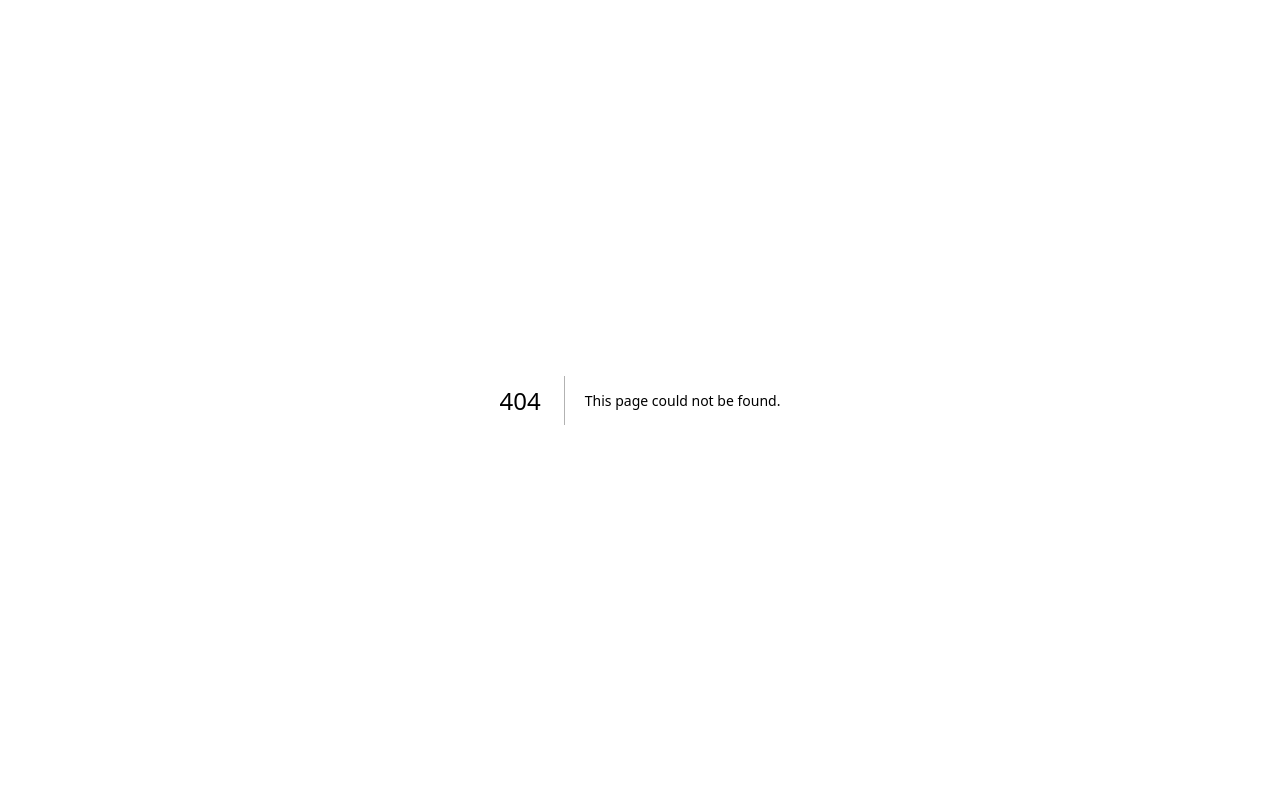
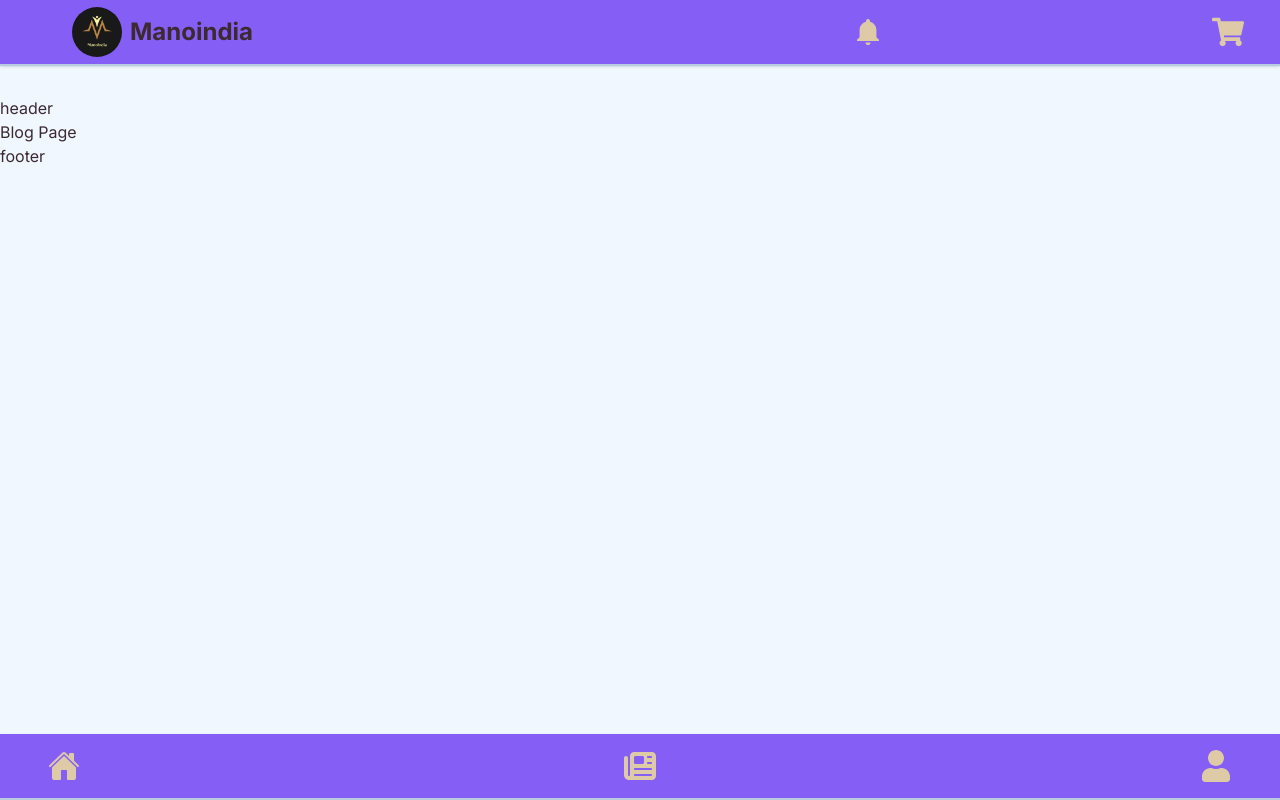
Before and after one commit to manoindia98/Event-Management, a Next.js app: page /dashboard/blog in a window 1280 px wide. Before the commit this address had no page. Built offline with nearby package versions, Linux system fonts and the light colour scheme.

Commit message:
Added Dashboard componenets

```diff
--- /dev/null
+++ b/src/app/dashboard/ads/layout.tsx
@@ -0,0 +1,17 @@
+import React from 'react'
+
+
+export default function AdsLayout({
+  children, // will be a page or nested layout
+}: {
+  children: React.ReactNode
+}) {
+  return (
+    <section>
+      {/* Include shared UI here e.g. a header or sidebar */}
+      <div>header</div>
+        {children}
+      <div>footer</div>
+    </section>
+  )
+}
--- /dev/null
+++ b/src/app/dashboard/blog/layout.tsx
@@ -0,0 +1,17 @@
+import React from 'react'
+
+
+export default function BlogLayout({
+  children, // will be a page or nested layout
+}: {
+  children: React.ReactNode
+}) {
+  return (
+    <section>
+      {/* Include shared UI here e.g. a header or sidebar */}
+      <div>header</div>
+        {children}
+      <div>footer</div>
+    </section>
+  )
+}
--- /dev/null
+++ b/src/app/dashboard/blog/page.tsx
@@ -0,0 +1,9 @@
+import React from 'react'
+
+function page() {
+  return (
+    <div>Blog Page</div>
+  )
+}
+
+export default page
--- /dev/null
+++ b/src/app/dashboard/cart/layout.tsx
@@ -0,0 +1,17 @@
+import React from 'react'
+
+
+export default function CartLayout({
+  children, // will be a page or nested layout
+}: {
+  children: React.ReactNode
+}) {
+  return (
+    <section>
+      {/* Include shared UI here e.g. a header or sidebar */}
+      <div>header</div>
+        {children}
+      <div>footer</div>
+    </section>
+  )
+}
--- /dev/null
+++ b/src/app/dashboard/help/layout.tsx
@@ -0,0 +1,17 @@
+import React from 'react'
+
+
+export default function HelpLayout({
+  children, // will be a page or nested layout
+}: {
+  children: React.ReactNode
+}) {
+  return (
+    <section>
+      {/* Include shared UI here e.g. a header or sidebar */}
+      <div>header</div>
+        {children}
+      <div>footer</div>
+    </section>
+  )
+}
--- /dev/null
+++ b/src/app/dashboard/home/layout.tsx
@@ -0,0 +1,17 @@
+import React from 'react'
+
+
+export default function DashboardLayout({
+  children, // will be a page or nested layout
+}: {
+  children: React.ReactNode
+}) {
+  return (
+    <section>
+      {/* Include shared UI here e.g. a header or sidebar */}
+      <div>header</div>
+        {children}
+      <div>footer</div>
+    </section>
+  )
+}
--- /dev/null
+++ b/src/app/dashboard/layout.tsx
@@ -0,0 +1,156 @@
+"use client"
+import React from 'react'
+import { Collapsible, CollapsibleTrigger, CollapsibleContent } from "../../components/ui/collapsible"
+import Link from "next/link"
+import { Button } from '../../components/ui/button'
+import { Sheet, SheetTrigger, SheetContent } from "../../components/ui/sheet"
+import { ModeToggle } from "../../components/themetoggler"
+import Image from 'next/image'
+import Logo from "../../../public/logo.jpg"
+import { FaShoppingCart } from "react-icons/fa";
+import { IoMdNotifications } from "react-icons/io";
+import { IoHome } from "react-icons/io5";
+import { FaNewspaper } from "react-icons/fa6";
+import { FaUser } from "react-icons/fa";
+import { useRouter } from 'next/navigation'
+
+
+
+export default function DashboardLayout({
+  children, // will be a page or nested layout
+}: {
+  children: React.ReactNode
+})
+
+{ const router = useRouter()
+  return (
+    <section>
+      {/* Include shared UI here e.g. a header or sidebar */}
+      <header className="w-full text-foreground shadow fixed bg-accent z-10 top-0 border-b-2">
+      <div className="container mx-auto flex h-16 items-center justify-between px-4 sm:px-6 lg:px-8">
+        <div className="flex flex-row">
+        <Image
+          className="rounded-full lg:ml-10 sm:ml-2"
+          src={Logo}
+          width={50}
+          height={50}
+          alt="Picture of the author"
+          />
+        <Link href="#" className="text-2xl font-bold ml-2 my-auto" prefetch={false}>
+          Manoindia
+        </Link>
+        </div>
+
+        <nav className="hidden md:flex">
+          {/* <ul className="flex items-center space-x-6 font-bold">
+            <li>
+              <Link href="#" className="hover:text-primary" prefetch={false}>
+                Home
+              </Link>
+            </li>
+            <li>
+              <Link href="#features" className="hover:text-primary" prefetch={false}>
+                Features
+              </Link>
+            </li>
+            <li>
+              <Link href="#howitworks" className="hover:text-primary" prefetch={false}>
+                How It Works
+              </Link>
+            </li>
+            <li>
+              <Link href="#pricing" className="hover:text-primary" prefetch={false}>
+                Pricing
+              </Link>
+            </li>
+            <li>
+              <Link href="#faq" className="hover:text-primary" prefetch={false}>
+                FAQ
+              </Link>
+            </li>
+            <li>
+              <Link href="#" className="hover:text-primary" prefetch={false}>
+                Contact
+              </Link>
+            </li>
+          </ul> */}
+        </nav>
+        <div className="flex flex-row justify-evenly">
+        {/* <div className=""><ModeToggle /></div> */}
+        <Button variant="ghost"><IoMdNotifications color='#dfcaa7'size="2rem" className='mr-4'/></Button>
+
+
+
+        </div>
+
+
+        <Sheet>
+          <SheetTrigger asChild>
+            <Button variant="ghost" size="icon">
+            <FaShoppingCart color='#dfcaa7' size="2rem" />
+              <span className="sr-only">Toggle navigation menu</span>
+            </Button>
+          </SheetTrigger>
+          <SheetContent side="right">
+            <div className="grid gap-4 p-4">
+              <Link href="#" className="font-medium hover:text-primary" prefetch={false}>
+                Home
+              </Link>
+              <Link href="#features" className="font-medium hover:text-primary" prefetch={false}>
+                Features
+              </Link>
+              <Link href="#howitworks" className="font-medium hover:text-primary" prefetch={false}>
+                How It Works
+              </Link>
+              <Link href="#pricing" className="font-medium hover:text-primary" prefetch={false}>
+                Pricing
+              </Link>
+              <Link href="#faq" className="font-medium hover:text-primary" prefetch={false}>
+                FAQ
+              </Link>
+              <Link href="#" className="font-medium hover:text-primary" prefetch={false}>
+                Contact
+              </Link>
+            </div>
+          </SheetContent>
+        </Sheet>
+      </div>
+
+    </header>
+    <div className='w-full pt-[6rem]'>
+    {children}
+    </div>
+
+      <div className='w-full text-foreground shadow fixed bg-accent z-10 border-b-2  bottom-0'>
+        <div className='container mx-auto flex h-16 items-center justify-between px-4 sm:px-6 lg:px-8'>
+        <Button variant="ghost" onClick={()=> router.push('/dashboard')}> <IoHome color='#dfcaa7' size="2rem"/></Button>
+        <Button variant="ghost" onClick={()=> router.push('/dashboard/blog')} > <FaNewspaper color='#dfcaa7' size="2rem" /></Button>
+        <Button variant="ghost" onClick={()=> router.push('/dashboard/user')}> <FaUser color='#dfcaa7' size="2rem" /></Button>
+        </div>
+
+    </div>
+    </section>
+  )
+}
+
+
+function MenuIcon(props:any) {
+    return (
+      <svg
+        {...props}
+        xmlns="http://www.w3.org/2000/svg"
+        width="24"
+        height="24"
+        viewBox="0 0 24 24"
+        fill="none"
+        stroke="currentColor"
+        strokeWidth="2"
+        strokeLinecap="round"
+        strokeLinejoin="round"
+      >
+        <line x1="4" x2="20" y1="12" y2="12" />
+        <line x1="4" x2="20" y1="6" y2="6" />
+        <line x1="4" x2="20" y1="18" y2="18" />
+      </svg>
+    )
+  }
--- /dev/null
+++ b/src/app/dashboard/managment/layout.tsx
@@ -0,0 +1,17 @@
+import React from 'react'
+
+
+export default function DashboardLayout({
+  children, // will be a page or nested layout
+}: {
+  children: React.ReactNode
+}) {
+  return (
+    <section>
+      {/* Include shared UI here e.g. a header or sidebar */}
+      <div>header</div>
+        {children}
+      <div>footer</div>
+    </section>
+  )
+}
--- /dev/null
+++ b/src/app/dashboard/page.tsx
@@ -0,0 +1,9 @@
+import React from 'react'
+
+function page() {
+  return (
+    <div>Home page</div>
+  )
+}
+
+export default page
--- /dev/null
+++ b/src/app/dashboard/user/layout.tsx
@@ -0,0 +1,17 @@
+import React from 'react'
+
+
+export default function UserLayout({
+  children, // will be a page or nested layout
+}: {
+  children: React.ReactNode
+}) {
+  return (
+    <section>
+      {/* Include shared UI here e.g. a header or sidebar */}
+      <div>header</div>
+        {children}
+      <div>footer</div>
+    </section>
+  )
+}
--- /dev/null
+++ b/src/app/dashboard/user/page.tsx
@@ -0,0 +1,9 @@
+import React from 'react'
+
+function page() {
+  return (
+    <div>User Page</div>
+  )
+}
+
+export default page
--- a/src/app/login/page.tsx
+++ b/src/app/login/page.tsx
@@ -1,11 +1,14 @@
+"use client"
 import { Label } from "../../components/ui/label"
 import { Input } from "../../components/ui/input"
 import { Button } from "../../components/ui/button"
 import { Separator } from "../../components/ui/separator"
+import { useRouter } from 'next/navigation'
 import React from "react"
 import Link from "next/link"
 
 export default function Page() {
+    const router = useRouter()
   return (
     <div className="flex min-h-[100dvh] flex-col items-center justify-center bg-background px-4 py-12 sm:px-6 lg:px-8">
       <div className="mx-auto max-w-md space-y-6">
@@ -22,7 +25,7 @@ export default function Page() {
             <Label htmlFor="password">Password</Label>
             <Input id="password" type="password" required />
           </div>
-          <Button type="submit" className="w-full">
+          <Button type="submit" onClick={() => router.push('/dashboard')} className="w-full">
             Sign in
           </Button>
         </div>
```
Also changed, not shown: public/logo.jpg (added), src/app/logo.jpg (added).
